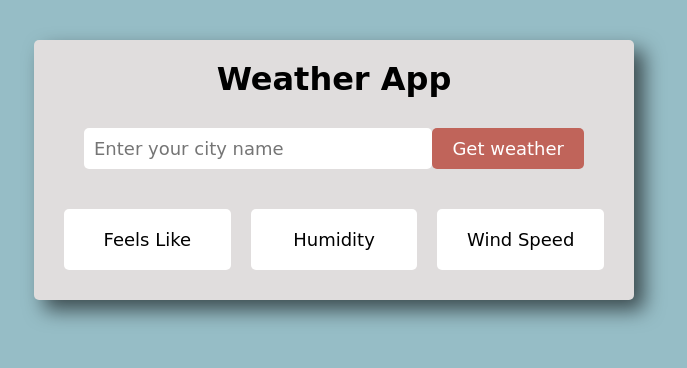
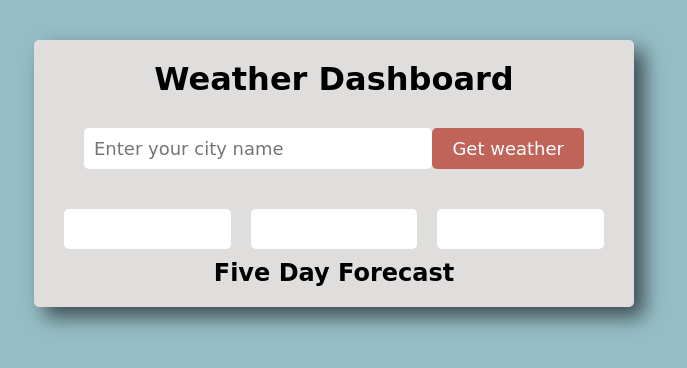
Before and after one commit to prachi-kurmi/30_Days_js, a plain HTML site: page 30daysjs/Day24(Project1-Weather-App)/index.html in a window 1280 px wide. Shown: the whole page, without its empty margins (306-993 px from the left). Drawn offline with Linux system fonts and the light colour scheme.

Commit message:
Update index.html

```diff
--- a/30daysjs/Day24(Project1-Weather-App)/index.html
+++ b/30daysjs/Day24(Project1-Weather-App)/index.html
@@ -4,30 +4,31 @@
     <meta charset="UTF-8">
     <meta name="viewport" content="width=device-width, initial-scale=1.0">
     <title>Weather App</title>
+    <link rel="shortcut icon" href="https://cdn.jim-nielsen.com/ios/512/weather-2021-12-07.png?rf=1024" type="image/x-icon">
     <link rel="stylesheet" href="style.css">
 </head>
 <body>
     <div class="container">
-        <h1>Weather App</h1>
+        <h1>Weather Dashboard</h1>
         <form action="#">
             <input id="city-name" type="text" placeholder="Enter your city name">
             <input type="submit" value="Get weather">
         </form>
         <div class="weather-data">
-            <div class="icon">
-
-            </div>
+            <div class="icon"></div>
             <div class="temp"></div>
             <div class="desc"></div>
-
             <div class="details">
-                <div>Feels Like</div>
-                <div>Humidity</div>
-                <div>Wind Speed</div>
+                <div class="feels-like"></div>
+                <div class="humidity"></div>
+                <div class="wind-speed"></div>
             </div>
         </div>
+        <div class="forecast">
+            <h2>Five Day Forecast</h2>
+            <div class="forecast-data"></div>
+        </div>
     </div>
-
     <script src="script.js"></script>
 </body>
 </html>
```
